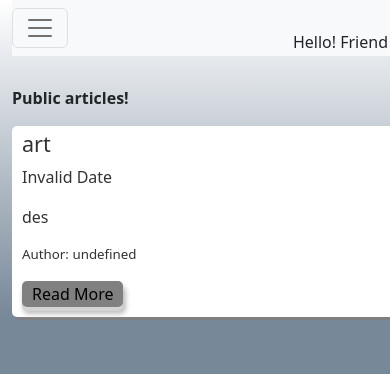
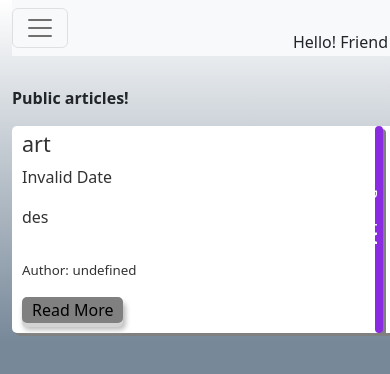
Before and after one commit to Kelvin-MKL/BlogApp, a React (Create React App) app in the folder font-end/: page / in a window 390 px wide. Shown: the top 374 px of the page. Built offline with nearby package versions, Linux system fonts and the light colour scheme; no server answers.

Commit message:
responsiveness is improved.
Text is now responsibly adjusted to user screen instead of going off frame.

```diff
--- a/font-end/src/App.css
+++ b/font-end/src/App.css
@@ -45,12 +45,42 @@ html{
 
 }
 
+.df{
+    display: flex;
+
+}
+
 .container{
 
     background-image: linear-gradient(white, lightslategray);
 }
 
-.article-wrapper{
+.article-wrapper-right{
+
+    position: relative;
+    right: 20px;
+    margin-bottom: 10px;
+    background-color: blueviolet;
+    color: white;
+    text-align: center;
+    justify-content: center;
+    writing-mode: vertical-rl;
+    width: 8px;
+    border-radius: 10px;
+    box-shadow: 3px 3px 0 0 grey;
+
+}
+
+.article-wrapper-right:hover{
+    right:60px;
+    width:50px;
+    text-align: center;
+    justify-content: center;
+    transition: 0.3s;
+}
+
+.article-wrapper-left{
+    width: 90%;
     border-right: 2px double grey;
     border-radius: 5px;
     padding-bottom: 5px;
@@ -60,8 +90,15 @@ html{
     background-color: white;
     color: rgb(51, 50, 50);
     box-shadow:  3px 3px 0 0 grey;
+
 }
 
+.article-wrapper-left h4, .article-wrapper-left p {
+    width: 80%;
+    white-space: nowrap;
+    overflow: hidden;
+    text-overflow: ellipsis;
+}
 
 /* .btn-info, .btn-primary, .btn-danger{
     margin-bottom: 5px;
--- a/font-end/src/components/publicArticleList.jsx
+++ b/font-end/src/components/publicArticleList.jsx
@@ -23,7 +23,8 @@ function PublicArticleList() {
     <>
       <p style={{ fontWeight: "bolder" }}>Public articles!</p>
       {articleList.map((article) => (
-        <div key={article._id} className='article-wrapper'>
+        <div key={article._id} className='df'>
+          <div className='article-wrapper-left'>
             <h4>{article.title}</h4>
             <p>{new Date(article.createdAt).toLocaleDateString()}</p>
             <p>{article.description}</p>
@@ -33,6 +34,10 @@ function PublicArticleList() {
             </p>
             <button className='btn-custom'>Read More</button>
           </div>
+          <div type='button' className='article-wrapper-right'>
+            Read More
+          </div>
+        </div>
       ))}
     </>
   );
--- a/font-end/src/components/userArticleList.jsx
+++ b/font-end/src/components/userArticleList.jsx
@@ -53,7 +53,7 @@ function UserArticleList() {
         <>
           <p style={{ fontWeight: "bolder" }}>This is my article list!</p>
           {userArticleList.map((article) => (
-            <div key={article._id} className='article-wrapper'>
+            <div key={article._id} className='article-wrapper-left'>
               <h4>{article.title}</h4>
               <p>{new Date(article.createdAt).toLocaleDateString()}</p>
               <p>{article.description}</p>
```
Lines whose indentation alone changed are shown as unchanged.
